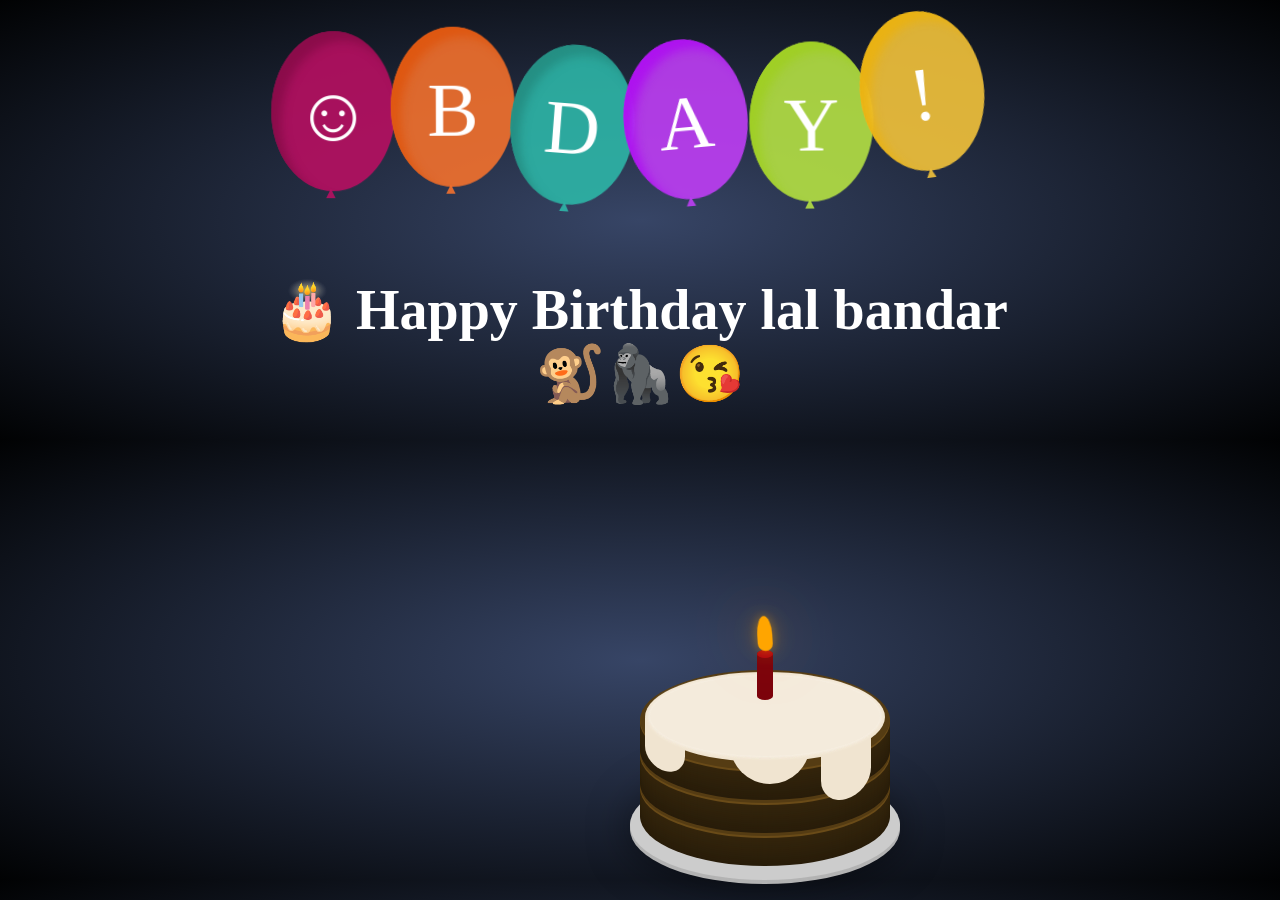
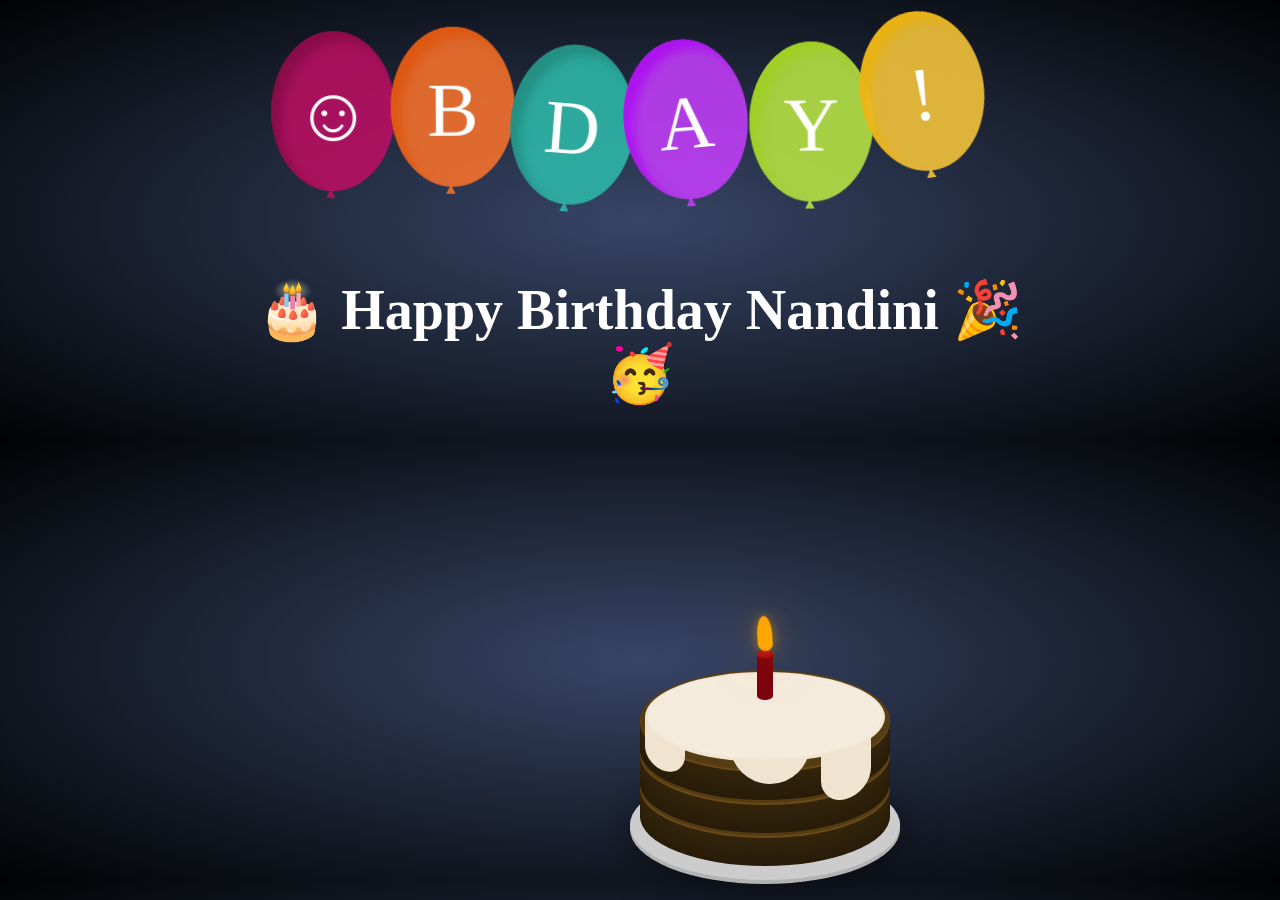
Before and after one commit to teekamsuthar/teekamsuthar.github.io, a Jekyll site: the page SLink.html, which Jekyll copies as it is, in a window 1280 px wide. Built offline with Jekyll 4.4.1, drawn with Linux system fonts in a browser that asks for light colours; nearby versions of some CDN libraries; some web fonts are replaced.

Commit message:
Update SLink.html

```diff
--- a/SLink.html
+++ b/SLink.html
@@ -45,7 +45,7 @@
                 <div><span>!</span>
                 </div>
             </div>
-             <h1>🎂 Happy Birthday lal bandar🐒🦍😘</h1>
+             <h1>🎂 Happy Birthday Nandini 🎉🥳</h1>
 
         </div>
 
```
